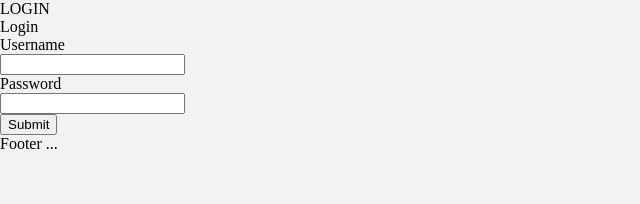
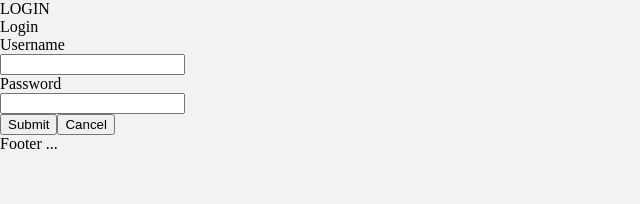
Before and after one commit to hiteshgupta9193/react-starter, a React app: page /login in a window 1280 px wide. Shown: the top 204 px of the page, without its empty margins (0-640 px from the left). Built offline with nearby package versions, Linux system fonts and the light colour scheme.

Commit message:
add cancel button

```diff
--- a/src/pages/login/login.jsx
+++ b/src/pages/login/login.jsx
@@ -37,6 +37,10 @@ class Login extends React.Component {
     });
   };
 
+  onCancel = () => {
+    this.props.history.push('../home');
+  };
+
   render() {
     const { username, password } = this.state;
     const { isLoggedIn, history } = this.props;
@@ -69,7 +73,14 @@ class Login extends React.Component {
               />
             </div>
           </div>
-          <input className="submit-button" type="submit" value="Submit" />
+          <div className="actions-container">
+            <button className="submit-button" type="submit">
+              Submit
+            </button>
+            <button className="cancel-button" type="button" onClick={this.onCancel}>
+              Cancel
+            </button>
+          </div>
         </form>
       </div>
     );
--- a/src/pages/login/styles.scss
+++ b/src/pages/login/styles.scss
@@ -49,9 +49,9 @@
     }
   }
 
-  .submit-button {
+  .action-button {
     padding: 0 20px;
-    width: 100%;
+    width: 45%;
     height: 60px;
     background-color: #333333;
     border-radius: 10px;
@@ -61,4 +61,17 @@
     line-height: 1.2;
     cursor: pointer;
   }
+
+  .actions-container {
+    display: flex;
+    justify-content: space-between;
+
+    .submit-button {
+      @extend .action-button;
+    }
+
+    .cancel-button {
+      @extend .action-button;
+    }
+  }
 }
```
